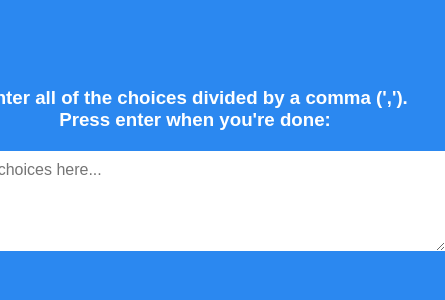
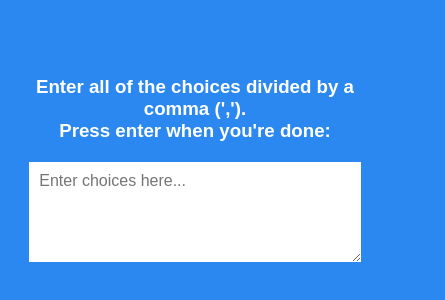
Before and after one commit to yasin1122/random-choice-picker, a plain HTML site: page index.html in a window 390 px wide. Shown: the part 248-548 px from the top of the page, 445 px wide, since content can reach past the window. Drawn offline with Linux system fonts and the light colour scheme; a web font is replaced by a local one.

Commit message:
Fixed mobile sizing

```diff
--- a/style.css
+++ b/style.css
@@ -28,7 +28,7 @@ h3 {
 
 /* Styling for the container */
 .container {
-    width: 500px;
+    width: 85vw;
 }
 
 /* Styling for the textarea */
```
